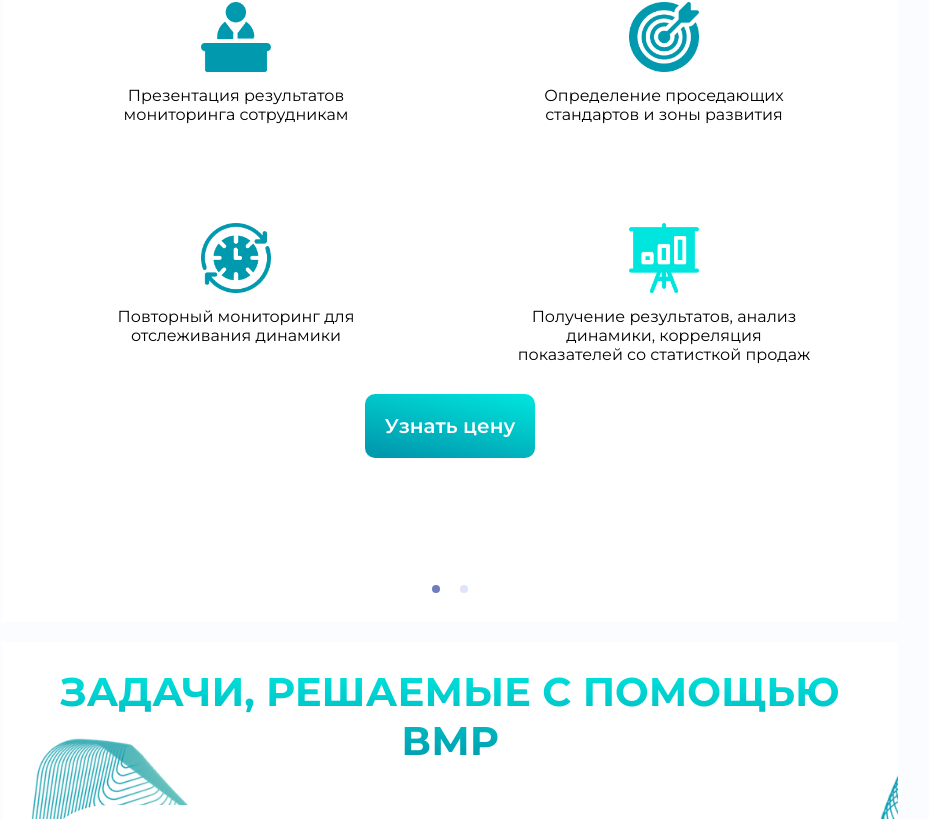
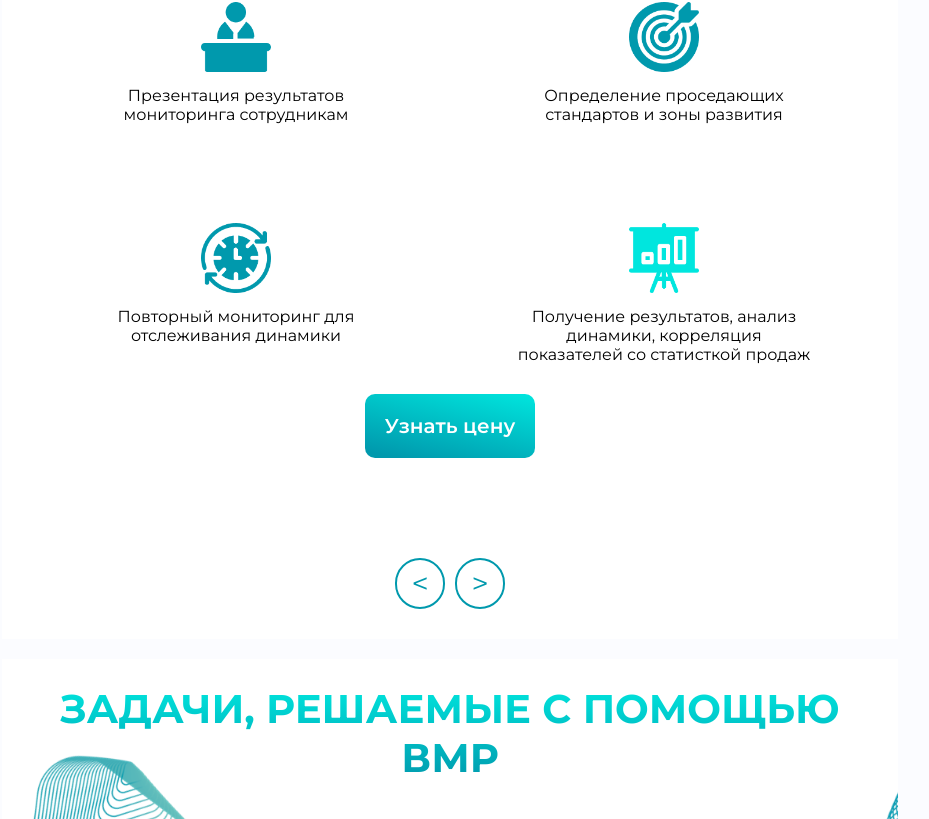
Before and after one commit to artemanz/vmr, a React (Create React App) app: page / in a window 1280 px wide. Shown: the part 1459-2278 px from the top of the page, without its empty margins (190-1119 px from the left). Built offline with nearby package versions, Linux system fonts and the light colour scheme.

Commit message:
добавил кнопки переключения

```diff
--- a/src/components/Block23Slide/Block23Slide.jsx
+++ b/src/components/Block23Slide/Block23Slide.jsx
@@ -20,12 +20,14 @@ const Block23Slide = () => {
   return (
     <div>
       <AliceCarousel
-        disableButtonsControls=" false"
+        // disableButtonsControls="true"
+        mouseTracking= 'true'
         infinite="true"
-        mouseTracking
+        autoWidth
+        disableDotsControls
         items={items5}
         responsive={responsive}
-        controlsStrategy="alternate"
+        controlsStrategy="default"
       />
     </div>
   );
--- a/src/components/Block23Slide/Block23Slide.scss
+++ b/src/components/Block23Slide/Block23Slide.scss
@@ -15,3 +15,34 @@
 display: none;
     }
 }
+.alice-carousel__prev-btn-item{
+
+        border: 2px solid #0099ad;
+        border-radius: 50px;
+        width: 50px;
+        text-align: center;
+        transition: box-shadow 0.4s ease;
+        &:hover {
+            box-shadow: 2px 1px 15px #00E6De;
+          }
+    span{
+        font-size: 30px;
+        color: #0099ad;
+    }
+}
+.alice-carousel__next-btn-item{
+    border: 2px solid #0099ad;
+    border-radius: 50px;
+    width: 50px;
+    text-align: center;
+    transition: box-shadow 0.4s ease;
+    &:hover {
+        box-shadow: 1px 1px 15px #00E6De;
+      }
+    span{
+        color: #0099ad;
+
+        width: 100px;
+        font-size: 30px;
+    }
+}
```
